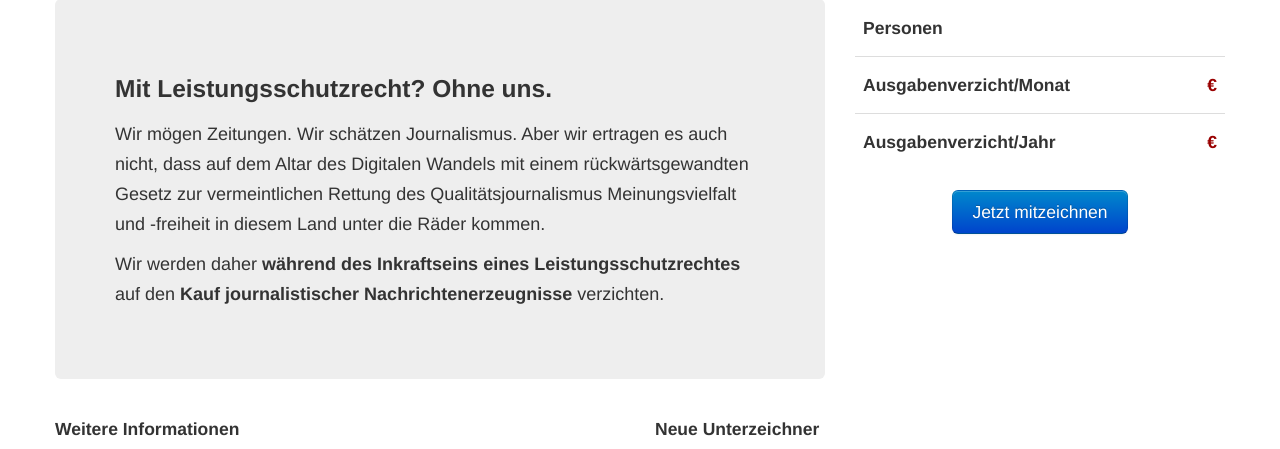
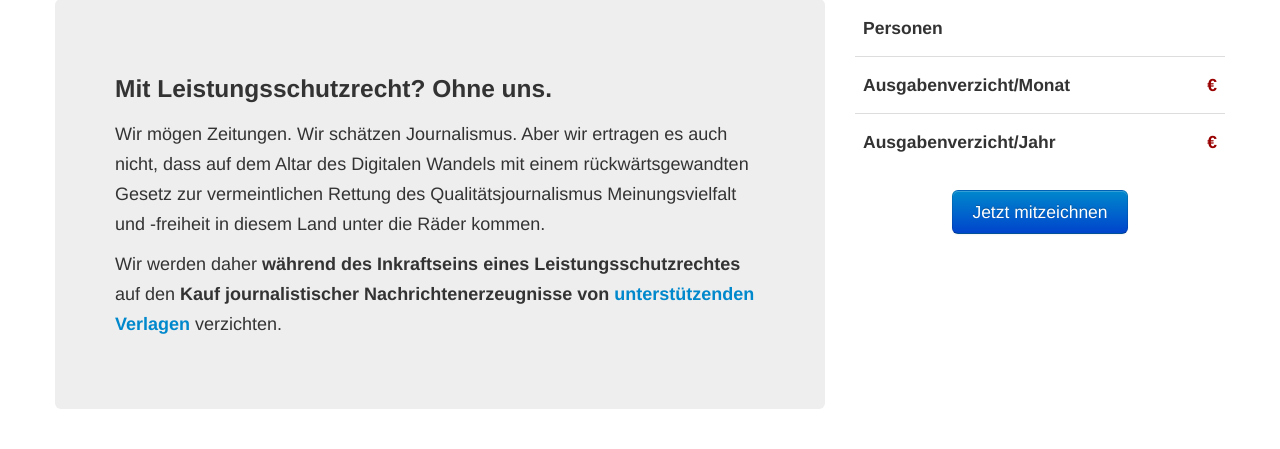
Before and after one commit to holgerd77/informationsverzicht-de, a Django app: template if_website/templates/if_website/index.html in a window 1280 px wide. Shown: the part 71-520 px from the top of the page. Run offline with Django 3.2, Linux system fonts and the light colour scheme; the template is opened without the code that fills it, so the values that code supplies are empty.

Commit message:
Changed campaign only to supporting editorial houses

```diff
--- a/if_website/templates/if_website/index.html
+++ b/if_website/templates/if_website/index.html
@@ -13,7 +13,8 @@
     </p>
     <p>
       Wir werden daher <span style="font-weight: bold;">während des Inkraftseins eines Leistungsschutzrechtes</span>
-      auf den <span style="font-weight: bold;">Kauf journalistischer Nachrichtenerzeugnisse</span> verzichten.
+      auf den <span style="font-weight: bold;">Kauf journalistischer Nachrichtenerzeugnisse von
+        <a href="http://opalkatze.wordpress.com/2012/08/30/diese-seiten-unterstutzen-das-leistungsschutzrecht/http://opalkatze.wordpress.com/2012/08/30/diese-seiten-unterstutzen-das-leistungsschutzrecht/" target="_blank">unterstützenden Verlagen</a></span> verzichten.
     </p>
     </div>
   </div>
--- a/if_website/templates/if_website/mitzeichnen.html
+++ b/if_website/templates/if_website/mitzeichnen.html
@@ -13,7 +13,9 @@
       </p>
       <p>Daher werde ich für die Dauer
       eines in Kraft getretenen Leistungsschutzrechtes auf den käuflichen Erwerb
-      journalistischer Nachrichtenerzeugnisse verzichten.</p>
+      journalistischer Nachrichtenerzeugnisse von
+      <a href="http://opalkatze.wordpress.com/2012/08/30/diese-seiten-unterstutzen-das-leistungsschutzrecht/http://opalkatze.wordpress.com/2012/08/30/diese-seiten-unterstutzen-das-leistungsschutzrecht/" target="_blank">unterstützenden Verlagen</a>
+      verzichten.</p>
       <p>
         Ich bin damit einverstanden, dass mein Name, mein Wohnort, und die geschätzte Höhe meiner
         bisherigen monatlichen Ausgaben für Nachrichtenerzeugnisse auf dieser Seite veröffentlicht werden.
```
